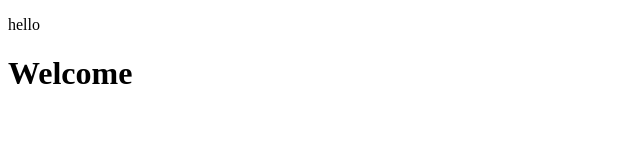
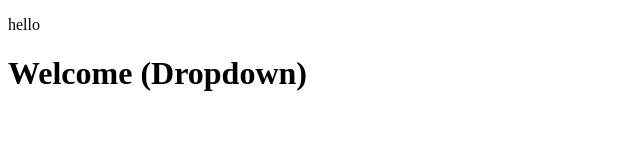
Before and after one commit to muhammadhamza216/Portfolio, a plain HTML site: page index.html in a window 1280 px wide. Shown: the whole page, without its empty margins (0-640 px from the left). Drawn offline with Linux system fonts and the light colour scheme.

```diff
--- a/index.html
+++ b/index.html
@@ -7,6 +7,6 @@
 </head>
 <body>
     <p>hello</p>
-    <h1>Welcome</h1>
+    <h1>Welcome (Dropdown)</h1>
 </body>
 </html>
```
